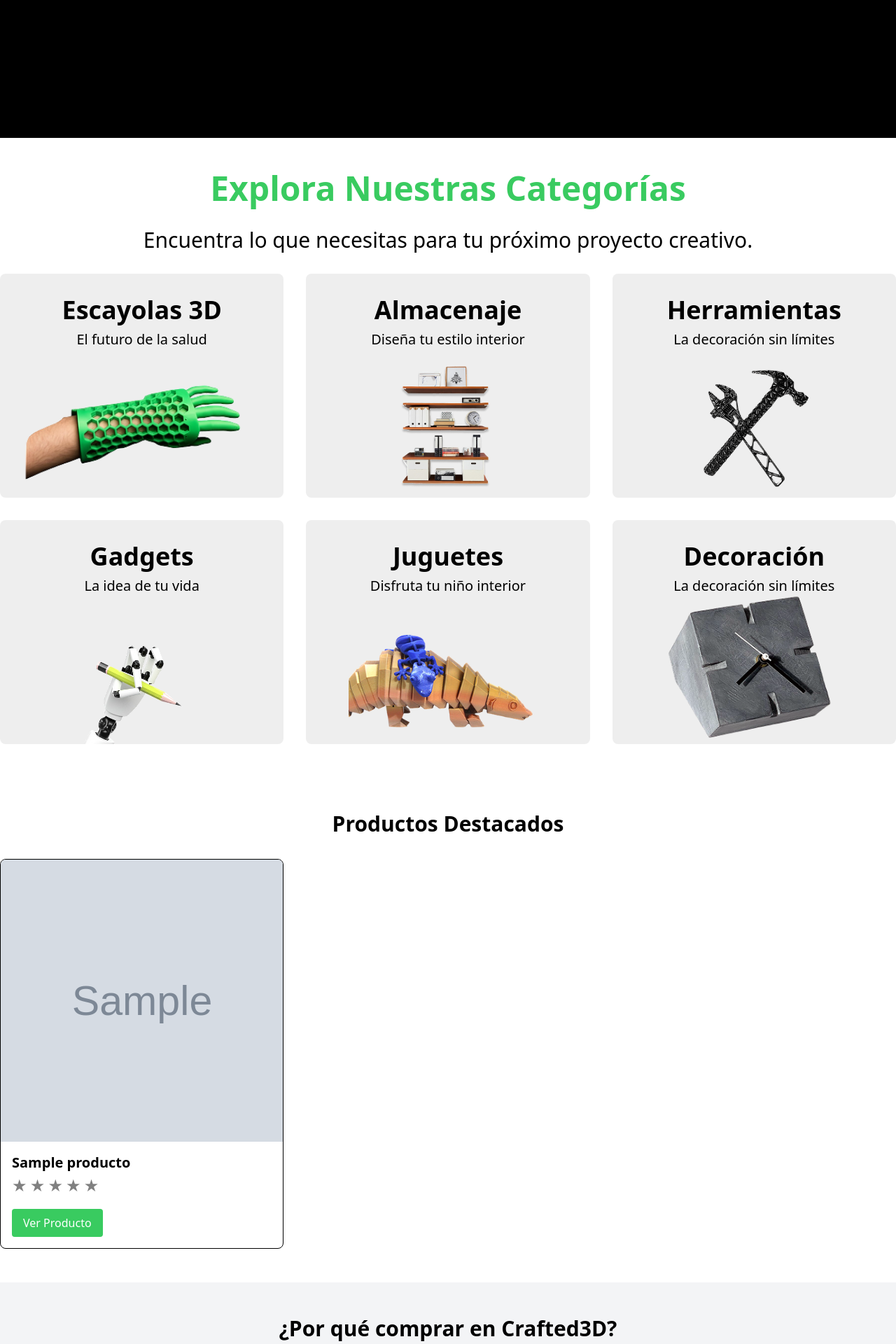
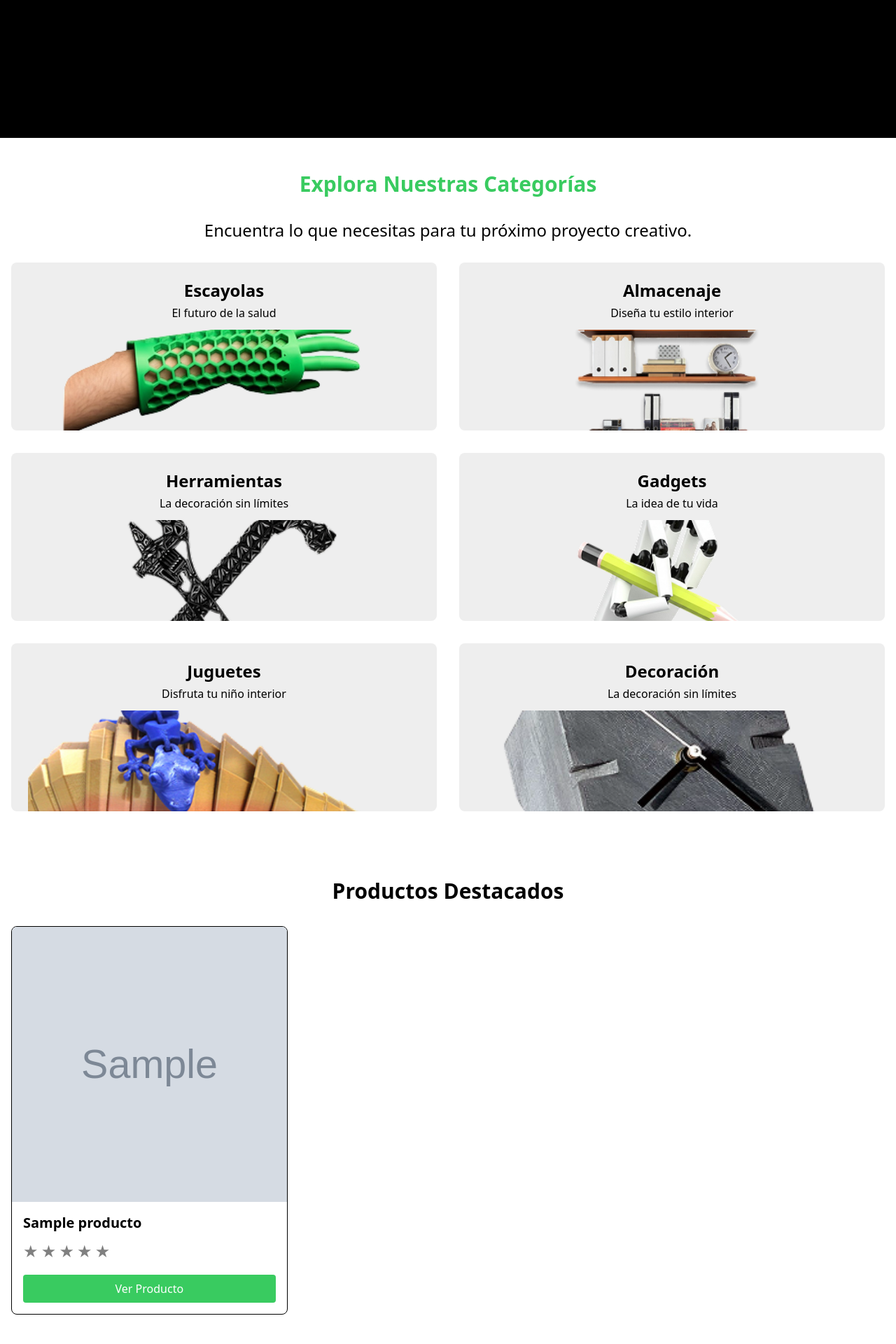
Before and after one commit to Matalentajas/Proyecto-Final-AOrient, a Flask app: template Crafted3D/app/templates/index.html in a window 1280 px wide. Shown: the part 587-2507 px from the top of the page at 70% size. Run offline with Flask 3, Linux system fonts and the light colour scheme; the template is opened without the code that fills it: most values are stand-ins (such as "Sample title", 1, 10 or a date in 2020); grey boxes marked "Sample" are stand-in pictures; parts of the project's set-up code (start-up, migrations or seed data) failed here and were passed over; some libraries are stand-ins or nearby versions.

Commit message:
Mejorar el diseño de la sección de categorías y productos destacados: ajustar estilos, centrar texto y optimizar la visualización de tarjetas en telefonos.

```diff
--- a/Crafted3D/app/templates/index.html
+++ b/Crafted3D/app/templates/index.html
@@ -7,7 +7,7 @@
 <!-- Sección Hero: Imagen de Fondo Estática -->
 <section class="bg-cover bg-center h-[600px]">
   <div class="flex items-center justify-center h-full bg-black bg-opacity-40">
-    <h1 class="text-5xl font-bold text-white">Bienvenido a Crafted 3D</h1>
+    <h1 class="text-5xl font-bold text-white text-center">Bienvenido a Crafted 3D</h1>
   </div>
 </section>
 
@@ -15,106 +15,81 @@
 
 
 
-<!-- Sección Categorías -->
-<section class="container mx-auto py-12">
-  <h2 class="text-5xl font-bold text-center mb-8 text-[#39CB60]">Explora Nuestras Categorías</h2>
-  <p class="text-center text-3xl mb-[30px]">Encuentra lo que necesitas para tu próximo proyecto creativo.</p>
-  <div class="grid grid-cols-1 sm:grid-cols-2 md:grid-cols-3 gap-8">
+<section class="container mx-auto py-12 px-4">
+  <h2 class="text-3xl font-bold text-center mb-8 text-[#39CB60]">Explora Nuestras Categorías</h2>
+  <p class="text-center text-2xl mb-[30px]">Encuentra lo que necesitas para tu próximo proyecto creativo.</p>
+  <div class="grid grid-cols-2 gap-8">
     <!-- Tarjeta 1: Escayolas 3D -->
-     <a href="/productos/escayolas3D">
-      <div class="bg-[#EEEEEE] rounded-lg overflow-hidden hover:shadow-lg transition-shadow cursor-pointer h-[40vh]">
-        <div class="felx text-center p-4">
-          <h3 class="text-4xl font-bold mt-4 mb-2">Escayolas 3D</h3>
-          <p class="text-xl">El futuro de la salud</p>
-        </div>
-        <img src="{{ url_for('static', filename='css/images/Esc.png') }}" alt="Escayolas 3D" class="w-full h-48 object-cover mt-[20px]">
-
+    <a href="/productos/escayolas3D" class="block">
+      <div class="bg-[#EEEEEE] rounded-lg overflow-hidden hover:shadow-lg transition-shadow cursor-pointer flex flex-col items-center p-6 h-[30vh]">
+        <h3 class="text-2xl font-bold mb-1 text-center">Escayolas</h3>
+        <p class="text-base mb-3 text-center">El futuro de la salud</p>
+        <img src="{{ url_for('static', filename='css/images/Esc.png') }}" alt="Escayolas 3D" class="w-full h-40 object-cover rounded-md">
       </div>
     </a>
     <!-- Tarjeta 2: Almacenaje -->
-    <a href="/productos/almacenaje">
-      <div class="bg-[#EEEEEE] rounded-lg overflow-hidden hover:shadow-lg transition-shadow cursor-pointer h-[40vh]">
-        <div class="felx text-center p-4">
-          <h3 class="text-4xl font-bold mt-4 mb-2">Almacenaje</h3>
-          <p class="text-xl">Diseña tu estilo interior</p>
-        </div>
-        <div class="flex justify-center">
-          <img src="{{ url_for('static', filename='css/images/Alm.png') }}" alt="Escayolas 3D" class="w-[50%] object-cover">
-        </div>
+    <a href="/productos/almacenaje" class="block">
+      <div class="bg-[#EEEEEE] rounded-lg overflow-hidden hover:shadow-lg transition-shadow cursor-pointer flex flex-col items-center p-6 h-[30vh]">
+        <h3 class="text-2xl font-bold mb-1 text-center">Almacenaje</h3>
+        <p class="text-base mb-3 text-center">Diseña tu estilo interior</p>
+        <img src="{{ url_for('static', filename='css/images/Alm.png') }}" alt="Almacenaje" class="w-3/4 h-40 object-cover rounded-md">
       </div>
     </a>
     <!-- Tarjeta 3: Herramientas -->
-    <a href="/productos/herramientas">
-      <div class="bg-[#EEEEEE] rounded-lg overflow-hidden hover:shadow-lg transition-shadow cursor-pointer h-[40vh]">
-        <div class="felx text-center p-4">
-        <h3 class="text-4xl font-bold mt-4 mb-2">Herramientas</h3>
-        <p class="text-xl">La decoración sin límites</p>
-        </div>
-        <div class="flex justify-center mt-[-20px]">
-        <img src="{{ url_for('static', filename='css/images/Her.png') }}" alt="Escayolas 3D" class="w-[50%] object-cover">
-        </div>
+    <a href="/productos/herramientas" class="block">
+      <div class="bg-[#EEEEEE] rounded-lg overflow-hidden hover:shadow-lg transition-shadow cursor-pointer flex flex-col items-center p-6 h-[30vh]">
+        <h3 class="text-2xl font-bold mb-1 text-center">Herramientas</h3>
+        <p class="text-base mb-3 text-center">La decoración sin límites</p>
+        <img src="{{ url_for('static', filename='css/images/Her.png') }}" alt="Herramientas" class="w-3/4 h-40 object-cover rounded-md">
       </div>
     </a>
     <!-- Tarjeta 4: Gadgets -->
-    <a href="/productos/gadgets">
-      <div class="bg-[#EEEEEE] rounded-lg overflow-hidden hover:shadow-lg transition-shadow cursor-pointer h-[40vh]">
-        <div class="felx text-center p-4">
-          <h3 class="text-4xl font-bold mt-4 mb-2">Gadgets</h3>
-          <p class="text-xl">La idea de tu vida</p>
-        </div>
-        <div class="flex justify-center">
-          <img src="{{ url_for('static', filename='css/images/Gad.png') }}" alt="Escayolas 3D" class="w-[50%] object-cover">
-        </div>
+    <a href="/productos/gadgets" class="block">
+      <div class="bg-[#EEEEEE] rounded-lg overflow-hidden hover:shadow-lg transition-shadow cursor-pointer flex flex-col items-center p-6 h-[30vh]">
+        <h3 class="text-2xl font-bold mb-1 text-center">Gadgets</h3>
+        <p class="text-base mb-3 text-center">La idea de tu vida</p>
+        <img src="{{ url_for('static', filename='css/images/Gad.png') }}" alt="Gadgets" class="w-3/4 h-40 object-cover rounded-md">
       </div>
     </a>
     <!-- Tarjeta 5: Juguetes -->
-    <a href="/productos/juguetes">
-      <div class="bg-[#EEEEEE] rounded-lg overflow-hidden hover:shadow-lg transition-shadow cursor-pointer h-[40vh]">
-        <div class="felx text-center p-4">
-          <h3 class="text-4xl font-bold mt-4 mb-2">Juguetes</h3>
-          <p class="text-xl">Disfruta tu niño interior</p>
-        </div>
-        <div class="flex justify-center items-center">
-          <img src="{{ url_for('static', filename='css/images/Jug.png') }}" alt="Escayolas 3D" class="w-[70%] object-cover">
-        </div>
+    <a href="/productos/juguetes" class="block">
+      <div class="bg-[#EEEEEE] rounded-lg overflow-hidden hover:shadow-lg transition-shadow cursor-pointer flex flex-col items-center p-6 h-[30vh]">
+        <h3 class="text-2xl font-bold mb-1 text-center">Juguetes</h3>
+        <p class="text-base mb-3 text-center">Disfruta tu niño interior</p>
+        <img src="{{ url_for('static', filename='css/images/Jug.png') }}" alt="Juguetes" class="w-full h-40 object-cover rounded-md">
       </div>
     </a>
     <!-- Tarjeta 6: Decoración -->
-    <a href="/productos/decoracion">
-      <div class="bg-[#EEEEEE] rounded-lg overflow-hidden hover:shadow-lg transition-shadow cursor-pointer h-[40vh]">
-        <div class="felx text-center p-4">
-          <h3 class="text-4xl font-bold mt-4 mb-2">Decoración</h3>
-          <p class="text-xl">La decoración sin límites</p>
-        </div>
-        <div class="flex justify-center items-center mt-[-60px]">
-          <img src="{{ url_for('static', filename='css/images/Dec.png') }}" alt="Escayolas 3D" class="w-[70%] object-cover">
-        </div>
+    <a href="/productos/decoracion" class="block">
+      <div class="bg-[#EEEEEE] rounded-lg overflow-hidden hover:shadow-lg transition-shadow cursor-pointer flex flex-col items-center p-6 h-[30vh]">
+        <h3 class="text-2xl font-bold mb-1 text-center">Decoración</h3>
+        <p class="text-base mb-3 text-center">La decoración sin límites</p>
+        <img src="{{ url_for('static', filename='css/images/Dec.png') }}" alt="Decoración" class="w-full h-40 object-cover rounded-md">
       </div>
     </a>
+  </div>
 </section>
 
+
+
 <!-- Sección Productos Destacados -->
-<section class="container mx-auto py-12">
+<section class="container mx-auto py-12 px-4">
   <h2 class="text-3xl font-bold text-center mb-8">Productos Destacados</h2>
-  <div class="grid grid-cols-1 md:grid-cols-3 gap-8">
+  <div class="grid grid-cols-1 sm:grid-cols-2 md:grid-cols-3 gap-8">
     {% for producto in productos_destacados %}
-    <div class="border rounded-lg overflow-hidden hover:shadow-lg transition-shadow">
-
+    <div class="border rounded-lg overflow-hidden hover:shadow-lg transition-shadow flex flex-col h-full bg-white">
       <img src="{{ producto.imagen }}" alt="{{ producto.nombre }}" class="w-full aspect-square object-cover transition-transform duration-300 hover:scale-105">
-
-      <div class="p-4">
-        <h3 class="text-xl font-bold">{{ producto['nombre'] }}</h3>
-        <div class="rating-display">
+      <div class="p-4 flex flex-col flex-1">
+        <h3 class="text-xl font-bold mb-2">{{ producto['nombre'] }}</h3>
+        <div class="rating-display mb-4">
           {% for i in range(5) %}
             <span class="star {% if i < producto['media_valoracion'] %}selected{% endif %}">★</span>
           {% endfor %}
         </div>
-        <a href="{{ url_for('product.producto', producto_id=producto['id']) }}" class="mt-4 inline-block bg-[#39CB60] text-white px-4 py-2 rounded hover:bg-green-600">
+        <a href="{{ url_for('product.producto', producto_id=producto['id']) }}" class="mt-auto inline-block bg-[#39CB60] text-white px-4 py-2 rounded hover:bg-green-600 text-center w-full">
           Ver Producto
         </a>
       </div>
-
-
     </div>
     {% endfor %}
   </div>
```
Lines whose indentation alone changed are shown as unchanged.
